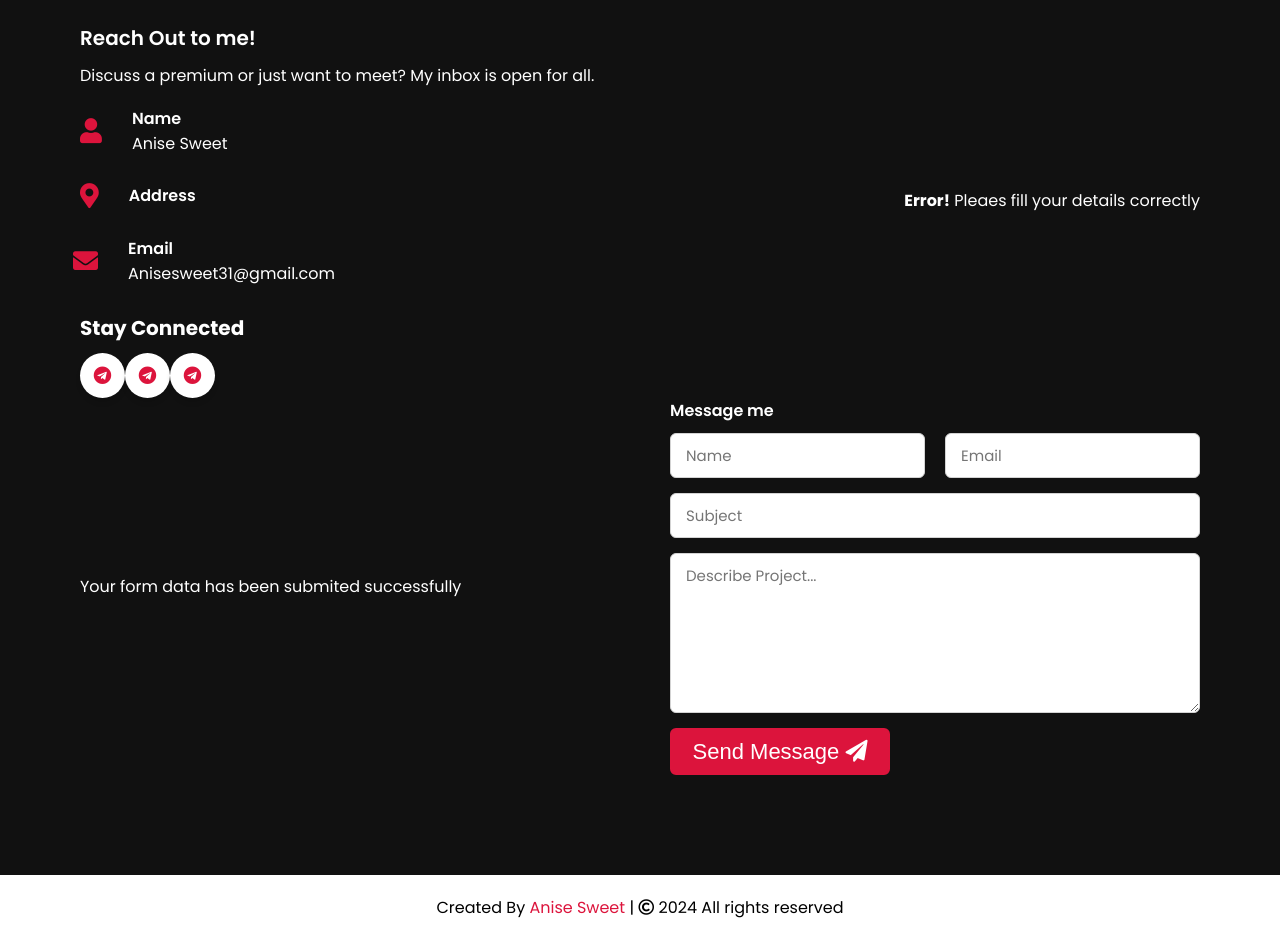
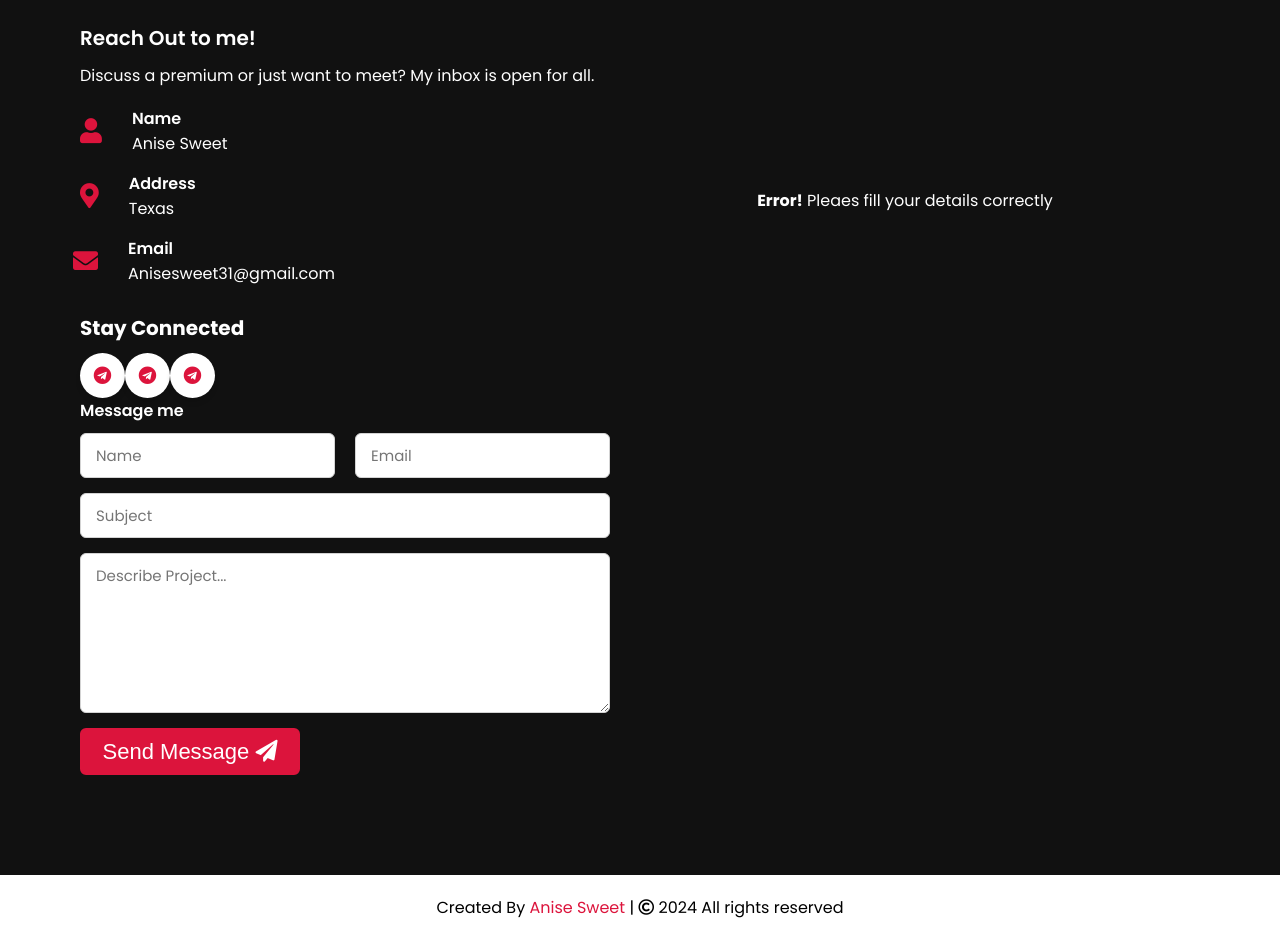
Before and after one commit to Miranda567/Anisesweet, a plain HTML site: page index.html in a window 1280 px wide. Shown: the part 5656-6596 px from the top of the page. Drawn offline with nearby package versions, Linux system fonts and the light colour scheme; a script that the page names is missing.

Commit message:
Update index.html

```diff
--- a/index.html
+++ b/index.html
@@ -274,7 +274,7 @@ For over a decade I have truly enjoyed and cherished being chosen to share memor
                         <i class="fas fa-map-marker-alt"></i>
                         <div class="info">
                            <div class="head">Address</div>
-                           <div class="sub-title"></div>
+                           <div class="sub-title"> Texas</div>
                         </div>
                      </div>
                      <div class="row">
@@ -324,7 +324,7 @@ For over a decade I have truly enjoyed and cherished being chosen to share memor
     </div>
 
     <div class="flex items-center hidden px-4 py-3 text-sm font-bold text-white bg-blue-500" id="success" role="alert">
-        <p>Your form data has been submited successfully</p>
+
     </div>
 
                <div class="column right">
```
